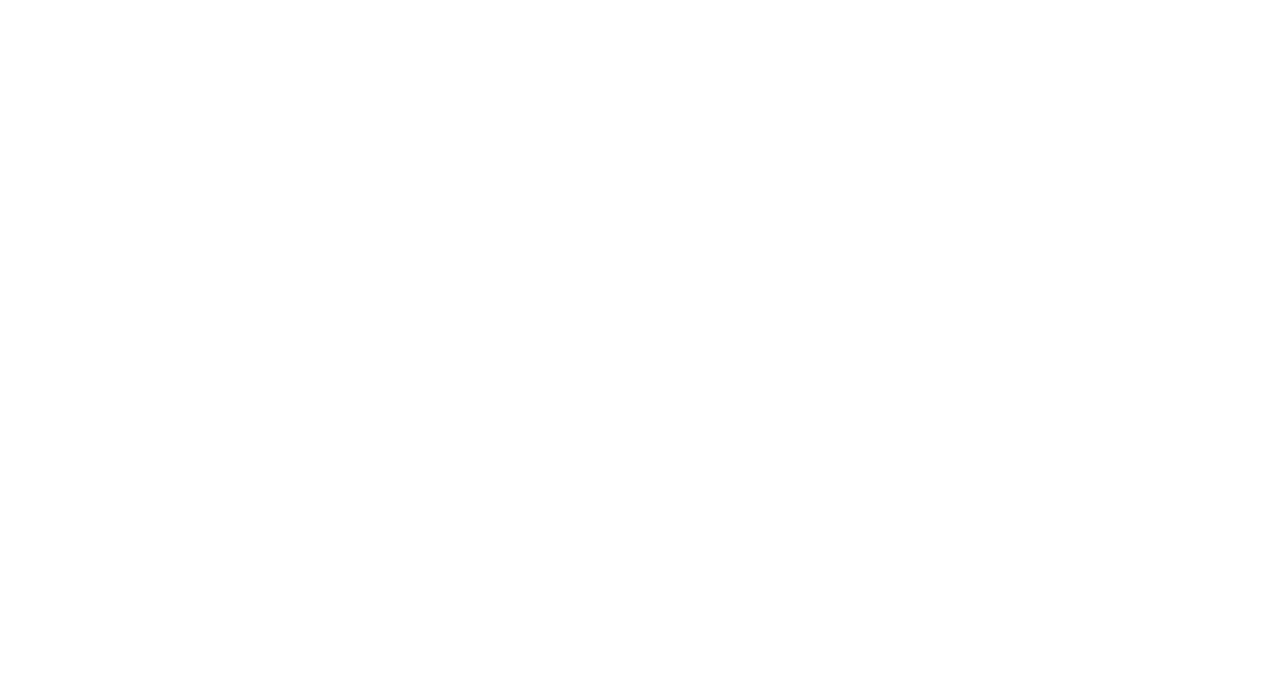
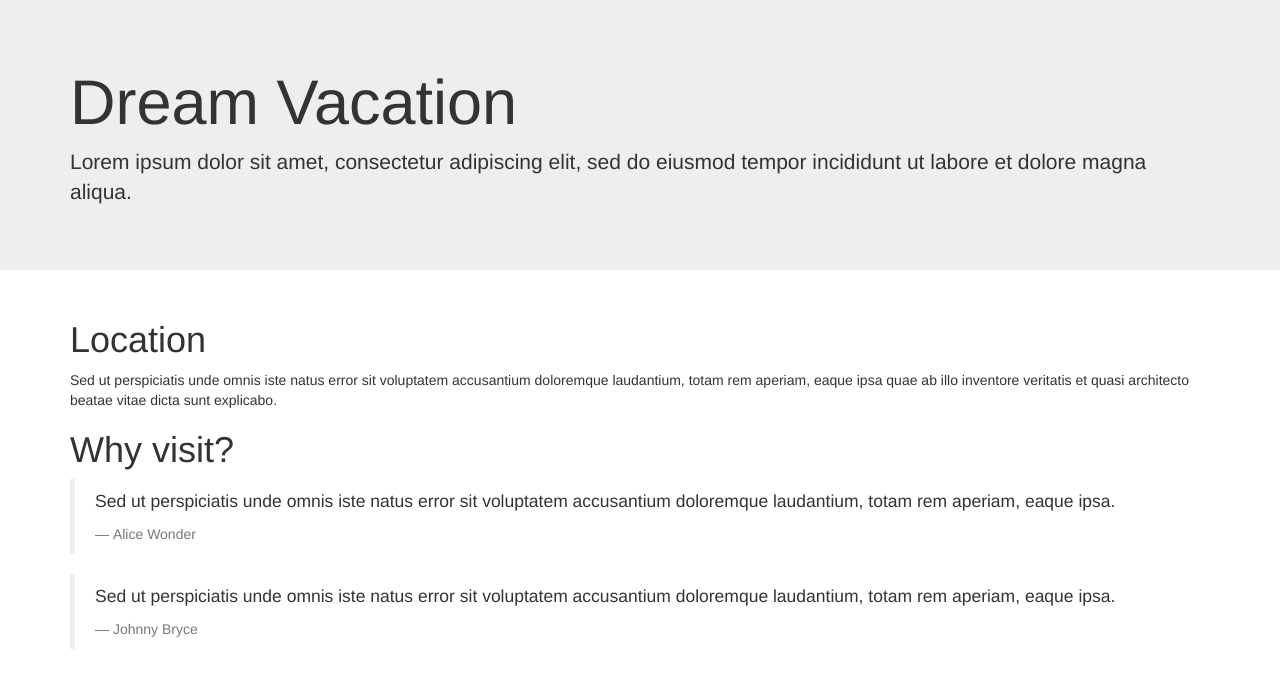
Before and after one commit to moodyan/vacation, a plain HTML site: page index.html in a window 1280 px wide. Drawn offline with Linux system fonts and the light colour scheme.

Commit message:
Add Jumbotron, Container, and blockquotes.

```diff
--- a/index.html
+++ b/index.html
@@ -1,11 +1,31 @@
 <!DOCTYPE html>
 <html>
   <head>
-    <link rel="stylesheet" href="/css/bootstrap.css" media="screen" title="no title" charset="utf-8">
+    <link rel="stylesheet" href="css/bootstrap.css" media="screen" title="no title" charset="utf-8">
     <meta charset="utf-8">
     <title>Dream Vacation</title>
   </head>
   <body>
-    <div class="container"
+    <div class="jumbotron">
+      <div class="container">
+        <h1>Dream Vacation</h1>
+        <p>Lorem ipsum dolor sit amet, consectetur adipiscing elit, sed do eiusmod tempor incididunt ut labore et dolore magna aliqua.</p>
+      </div>
+    </div>
+    <div class="container">
+      <h1>Location</h1>
+      <p>Sed ut perspiciatis unde omnis iste natus error sit voluptatem accusantium doloremque laudantium, totam rem aperiam, eaque ipsa quae ab illo inventore veritatis et quasi architecto beatae vitae dicta sunt explicabo.</p>
+
+    <h1>Why visit?</h1>
+      <blockquote>
+        <p>Sed ut perspiciatis unde omnis iste natus error sit voluptatem accusantium doloremque laudantium, totam rem aperiam, eaque ipsa.</p>
+        <footer>Alice Wonder</footer>
+      </blockquote>
+      <blockquote>
+        <p>Sed ut perspiciatis unde omnis iste natus error sit voluptatem accusantium doloremque laudantium, totam rem aperiam, eaque ipsa.</p>
+        <footer>Johnny Bryce</footer>
+      </blockquote>
+
+    </div>
   </body>
 </html>
```
